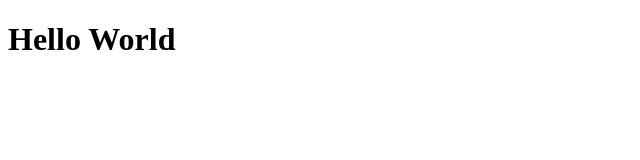
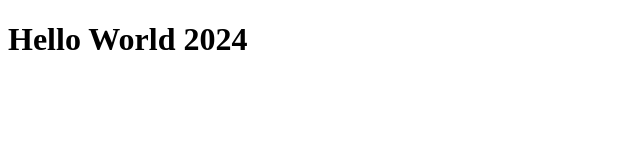
Before and after one commit to NB-Kamoni/my-personal-website, a plain HTML site: page index.html in a window 1280 px wide. Shown: the whole page, without its empty margins (0-640 px from the left). Drawn offline with Linux system fonts and the light colour scheme.

Commit message:
Adds year

```diff
--- a/index.html
+++ b/index.html
@@ -5,7 +5,7 @@
 
     </head>
     <body>
-        <h1>Hello World</h1>
+        <h1>Hello World 2024</h1>
 
     </body>
 </html>
```
